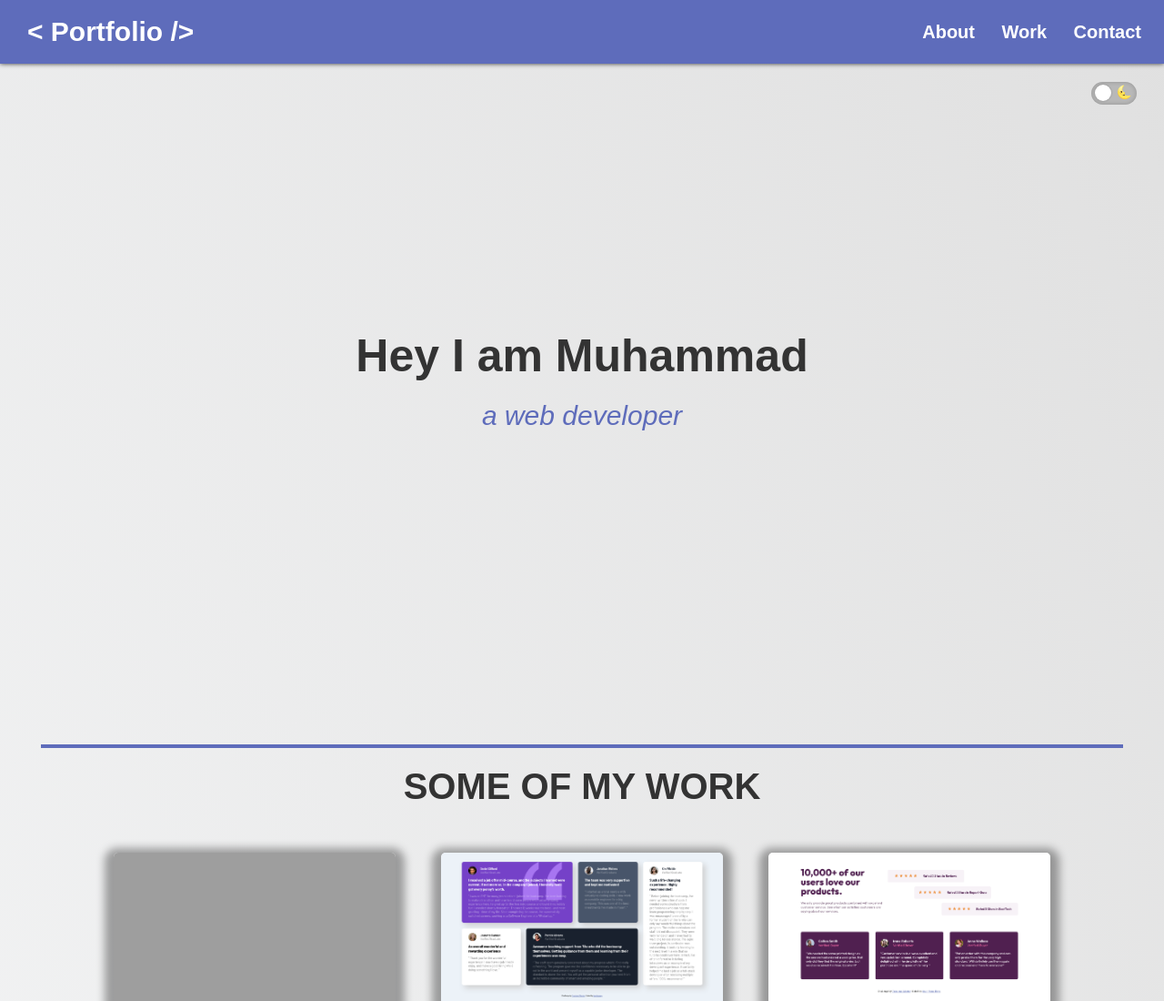
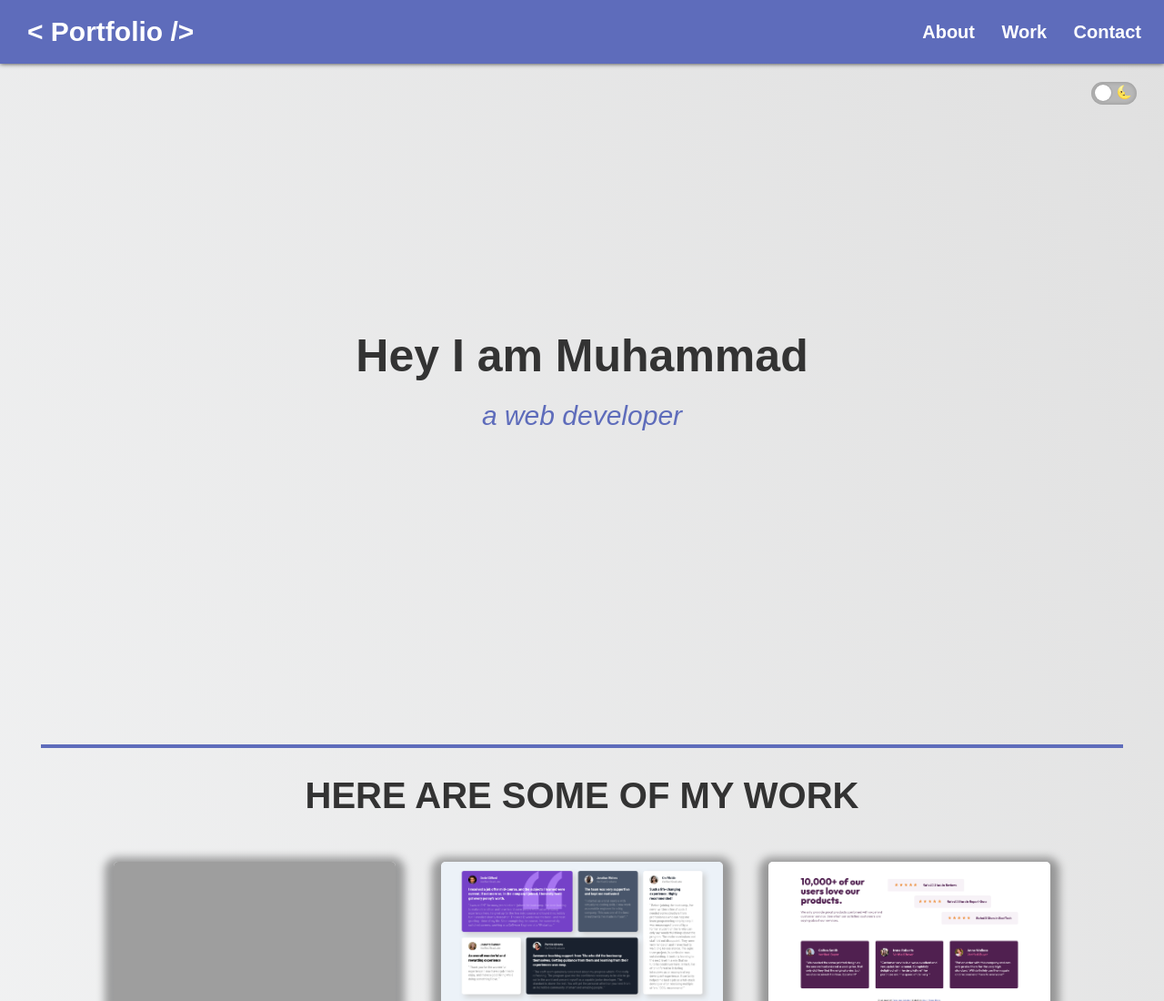
Before and after one commit to benHaseep/portfolio, a plain HTML site: page index.html in a window 1280 px wide. Shown: the top 1100 px of the page at 91% size. Drawn offline with Linux system fonts and the light colour scheme; grey boxes are pictures that could not be loaded.

Commit message:
Work section title modified

```diff
--- a/index.html
+++ b/index.html
@@ -33,7 +33,7 @@
       <p>a web developer</p>
     </section>
     <hr class="hr">
-    <h2 id="work" class="work-section-title">Some of my work</h2>
+    <h2 id="work" class="work-section-title">Here are some of my work</h2>
     <section id="projects" class="flex-center">
       <div class="project">
         <div class="img" style="background: url(images/project-cover-clipboard.png);"></div>
--- a/styles.css
+++ b/styles.css
@@ -196,7 +196,7 @@ header .logo {
 
 .work-section-title {
   text-align: center;
-  margin-top: 20px;
+  margin: 30px 20px 0;
   font-size: 40px;
   text-transform: uppercase;
 }
```
